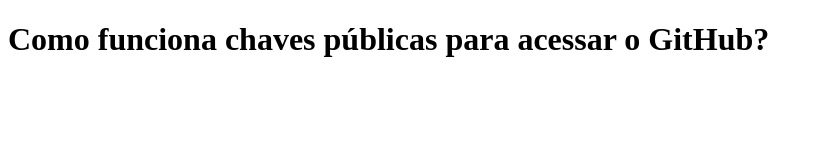
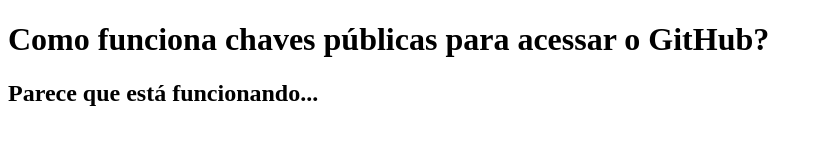
Before and after one commit to andrejose/sin188, a plain HTML site: page index.html in a window 1280 px wide. Shown: the whole page, without its empty margins (0-822 px from the left). Drawn offline with Linux system fonts and the light colour scheme.

Commit message:
Mais uma alteração

```diff
--- a/index.html
+++ b/index.html
@@ -6,5 +6,6 @@
 </head>
 <body>
 	<h1>Como funciona chaves públicas para acessar o GitHub?</h1>
+	<h2>Parece que está funcionando...</h2>
 </body>
 </html>
```
